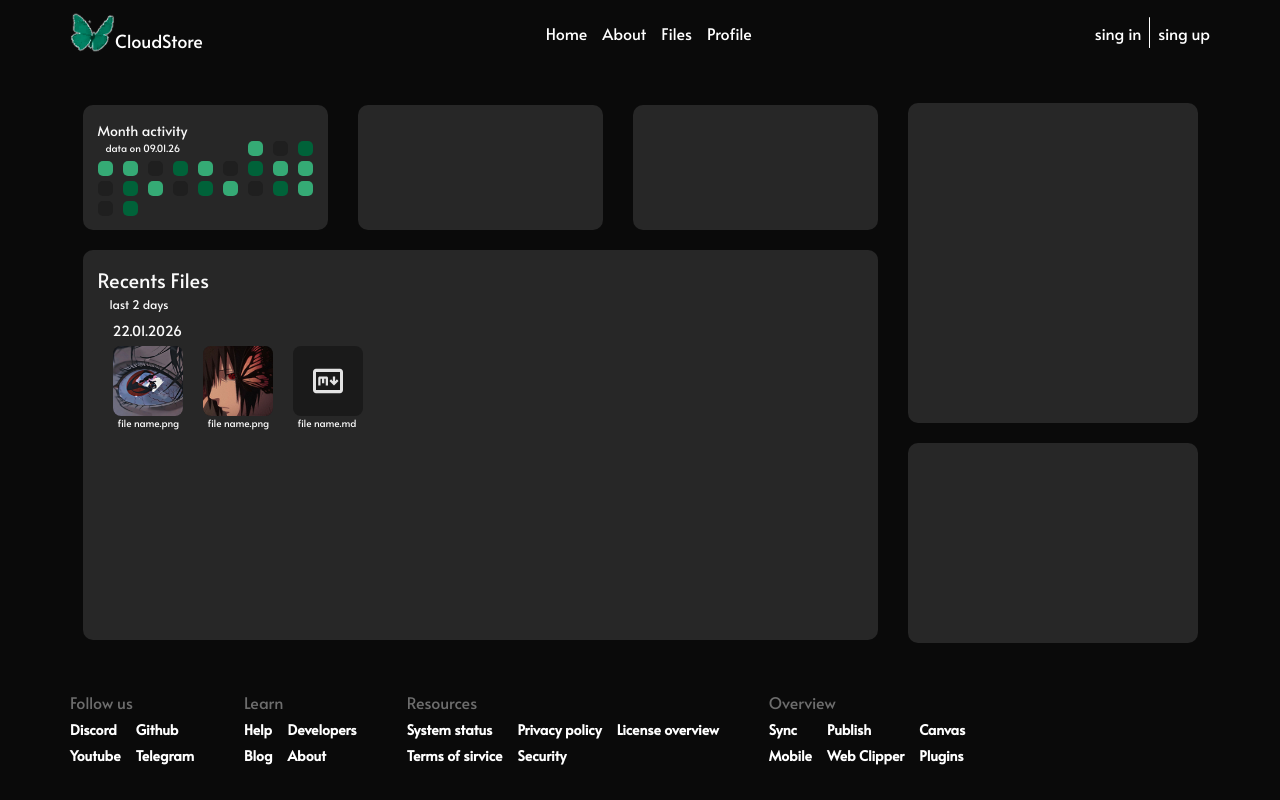
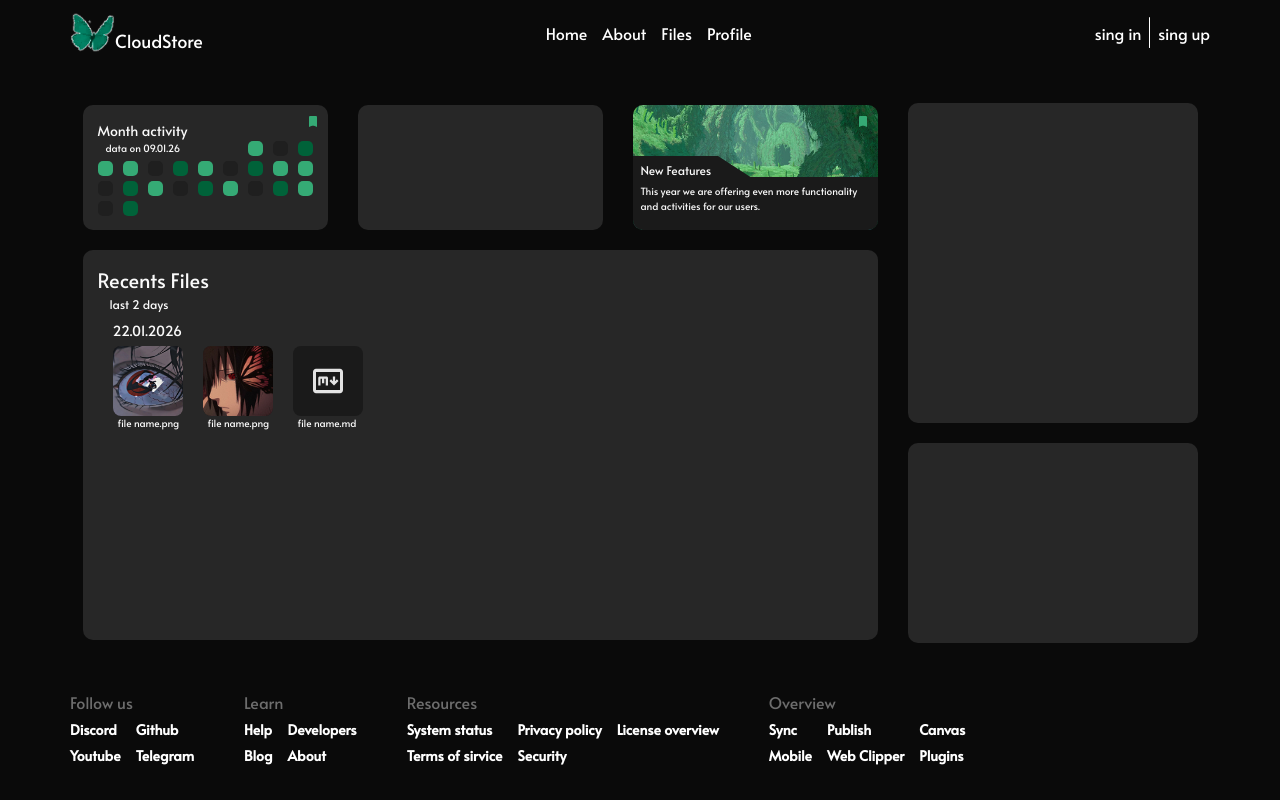
Before and after one commit to SooweKun/cloud-store, a Next.js app: page / in a window 1280 px wide. Built offline with nearby package versions, Linux system fonts and the light colour scheme.

Commit message:
feat: file item and file module go to comp flows, add clip-path fuck div in home module

```diff
--- a/app/globals.css
+++ b/app/globals.css
@@ -10,6 +10,10 @@
 
 body {
   font-family: Alata;
+}
+
+.clip {
+  clip-path: polygon(0 0, 35% 0, 48% 28%, 100% 28%, 100% 100%, 0 100%);
 }
 
 @theme {
--- /dev/null
+++ b/src/components/flows/file-item.tsx
@@ -0,0 +1,56 @@
+import {
+  ContextMenu,
+  ContextMenuContent,
+  ContextMenuGroup,
+  ContextMenuItem,
+  ContextMenuShortcut,
+  ContextMenuTrigger,
+} from '@/src/components/ui/context-menu';
+import Image, { StaticImageData } from 'next/image';
+import { FC } from 'react';
+import { FileModal } from './file-modal';
+
+type Props = {
+  image: StaticImageData;
+  name: string;
+  expansion: string;
+  created_at: string;
+};
+
+export const FileItem: FC<Props> = ({ image, name, expansion, created_at }) => {
+  return (
+    <ContextMenu>
+      <FileModal image={image} name={name} expansion={expansion} created_at={created_at}>
+        <ContextMenuTrigger className='flex flex-col items-start cursor-pointer'>
+          <div
+            className={`w-[90px] h-[90px] lg:w-[70px] lg:h-[70px] flex justify-center items-center bg-a rounded-[8px] ${expansion === 'png' ? 'p-0' : 'p-[20px]'}`}>
+            <Image src={image} alt='nf' className='w-[90px] h-[90px] lg:w-[70px] lg:h-[70px] rounded-[8px]' />
+          </div>
+          <p className='pl-[5px] text-[10px]'>
+            {name}.{expansion}
+          </p>
+        </ContextMenuTrigger>
+      </FileModal>
+      <ContextMenuContent className='w-20'>
+        <ContextMenuGroup>
+          <ContextMenuItem>
+            Download
+            <ContextMenuShortcut>⌘</ContextMenuShortcut>
+          </ContextMenuItem>
+          <ContextMenuItem>
+            Share
+            <ContextMenuShortcut>⌘</ContextMenuShortcut>
+          </ContextMenuItem>
+          <ContextMenuItem>
+            Star
+            <ContextMenuShortcut>⌘</ContextMenuShortcut>
+          </ContextMenuItem>
+          <ContextMenuItem>
+            <p className='text-red-400'>Delete</p>
+            <ContextMenuShortcut>⌘</ContextMenuShortcut>
+          </ContextMenuItem>
+        </ContextMenuGroup>
+      </ContextMenuContent>
+    </ContextMenu>
+  );
+};
--- a/src/modules/files/feature/file-item.tsx
+++ b/src/components/flows/file-modal.tsx
@@ -2,61 +2,22 @@ import deleteIco from '@/src/assets/ico/delete-ico.svg';
 import downloadIco from '@/src/assets/ico/download-ico.svg';
 import shareIco from '@/src/assets/ico/share-ico.svg';
 import { Button } from '@/src/components/ui/button';
-import {
-  ContextMenu,
-  ContextMenuContent,
-  ContextMenuGroup,
-  ContextMenuItem,
-  ContextMenuShortcut,
-  ContextMenuTrigger,
-} from '@/src/components/ui/context-menu';
 import { Dialog, DialogContent, DialogTrigger } from '@/src/components/ui/dialog';
 import Image, { StaticImageData } from 'next/image';
-import { FC } from 'react';
+import { FC, ReactNode } from 'react';
 
 type Props = {
+  children: ReactNode;
   image: StaticImageData;
-  name: string;
   expansion: string;
   created_at: string;
+  name: string;
 };
 
-export const FileItem: FC<Props> = ({ image, name, expansion, created_at }) => {
+export const FileModal: FC<Props> = ({ children, image, expansion, created_at, name }) => {
   return (
     <Dialog>
-      <ContextMenu>
-        <ContextMenuTrigger className='flex flex-col items-start cursor-pointer' asChild>
-          <DialogTrigger>
-            <div
-              className={`w-[90px] h-[90px] lg:w-[70px] lg:h-[70px] flex justify-center items-center bg-a rounded-[8px] ${expansion === 'png' ? 'p-0' : 'p-[20px]'}`}>
-              <Image src={image} alt='nf' className='w-[90px] h-[90px] lg:w-[70px] lg:h-[70px] rounded-[8px]' />
-            </div>
-            <p className='pl-[5px] text-[10px]'>
-              {name}.{expansion}
-            </p>
-          </DialogTrigger>
-        </ContextMenuTrigger>
-        <ContextMenuContent className='w-20'>
-          <ContextMenuGroup>
-            <ContextMenuItem>
-              Download
-              <ContextMenuShortcut>⌘[</ContextMenuShortcut>
-            </ContextMenuItem>
-            <ContextMenuItem>
-              Share
-              <ContextMenuShortcut>⌘]</ContextMenuShortcut>
-            </ContextMenuItem>
-            <ContextMenuItem>
-              Star
-              <ContextMenuShortcut>⌘]</ContextMenuShortcut>
-            </ContextMenuItem>
-            <ContextMenuItem>
-              <p className='text-red-400'>Delete</p>
-              <ContextMenuShortcut>⌘]</ContextMenuShortcut>
-            </ContextMenuItem>
-          </ContextMenuGroup>
-        </ContextMenuContent>
-      </ContextMenu>
+      <DialogTrigger>{children}</DialogTrigger>
       <DialogContent className='p-0 flex gap-[10px] !max-w-none w-max'>
         <Image src={image} alt='nf' className={`size-[400px] rounded-l-[10px] ${expansion === 'png' ? 'p-0' : 'p-10'}`} />
         <div className='w-[230px] flex flex-col p-[10px] justify-between'>
--- a/src/modules/files/modules.tsx
+++ b/src/modules/files/modules.tsx
@@ -1,10 +1,10 @@
 import Test2 from '@/src/assets/file-item-test2.jpg';
 import Test from '@/src/assets/file-items-test.png';
 import mdIco from '@/src/assets/ico/md-ico.svg';
+import { FileItem } from '@/src/components/flows/file-item';
 import { DatePicker } from '@/src/components/ui/date-picker';
 import { Input } from '@/src/components/ui/input';
 import { Progress } from '@/src/components/ui/progress';
-import { FileItem } from './feature/file-item';
 import { SelectType } from './feature/select-type';
 
 const Arr = [
--- a/src/modules/home/feature/month-activity.tsx
+++ b/src/modules/home/feature/month-activity.tsx
@@ -1,3 +1,5 @@
+import markIco from '@/src/assets/mark.svg';
+import Image from 'next/image';
 import { MonthActivityItem } from './month-activity-item';
 
 const Arr = [
@@ -123,7 +125,8 @@ export const MonthActivity = () => {
   const afterline = Arr.slice(3);
 
   return (
-    <div className='w-[245px] 2xl:w-[350px] h-[125px] 2xl:h-[170px] bg-[#272727] rounded-[10px] p-[15px] flex flex-col gap-[5px]'>
+    <div className='w-[245px] 2xl:w-[350px] h-[125px] 2xl:h-[170px] bg-[#272727] rounded-[10px] p-[15px] flex flex-col gap-[5px] relative'>
+      <Image src={markIco} alt='nf' className='absolute top-[11px] right-[11px] cursor-pointer' />
       <div className='flex justify-between items-end'>
         <h1 className='flex flex-col text-[14px] w-max'>
           Month activity <span className='text-[10px] pl-2'>data on 09.01.26</span>
--- a/src/modules/home/module.tsx
+++ b/src/modules/home/module.tsx
@@ -1,7 +1,10 @@
 import Test2 from '@/src/assets/file-item-test2.jpg';
 import Test from '@/src/assets/file-items-test.png';
+import homeBanner from '@/src/assets/home-banner.png';
 import mdIco from '@/src/assets/ico/md-ico.svg';
-import { FileItem } from '../files/feature/file-item';
+import markIco from '@/src/assets/mark.svg';
+import { FileItem } from '@/src/components/flows/file-item';
+import Image from 'next/image';
 import { MonthActivity } from './feature/month-activity';
 
 const Arr = [
@@ -34,7 +37,15 @@ export const HomeModule = () => {
         <div className='flex gap-[30px]'>
           <MonthActivity />
           <div className='w-[245px] 2xl:w-[350px] 2xl:h-[170px] bg-[#272727] rounded-[10px]' />
-          <div className='w-[245px] 2xl:w-[350px] 2xl:h-[170px] bg-[#272727] rounded-[10px]' />
+          <div className='w-[245px] 2xl:w-[350px] 2xl:h-[170px] rounded-[10px] flex items-end relative overflow-hidden cursor-pointer'>
+            <Image src={markIco} alt='nf' className='absolute top-[11px] right-[11px] cursor-pointer' />
+
+            <Image src={homeBanner} alt='nf' className='w-full h-full' />
+            <div className='clip w-[250px] h-[75px] 2xl:h-[115px] bg-a pl-[10px] p-[5px] pl-[10px] pr-[15px] absolute bottom-[-1px] left-[-2px] flex flex-col gap-[5px] font-light'>
+              <h1 className='text-[12px] flex w-max'>New Features</h1>
+              <p className='text-[10px]'>This year we are offering even more functionality and activities for our users.</p>
+            </div>
+          </div>
         </div>
         <div className='w-full h-[390px] 2xl:h-[480px] bg-[#272727] rounded-[10px] p-[15px] pb-0 flex flex-col gap-[25px]'>
           <div className='w-full h-[30px] flex justify-between'>
```
Also changed, not shown: src/assets/home-banner.png (added), src/assets/mark.svg (added).
